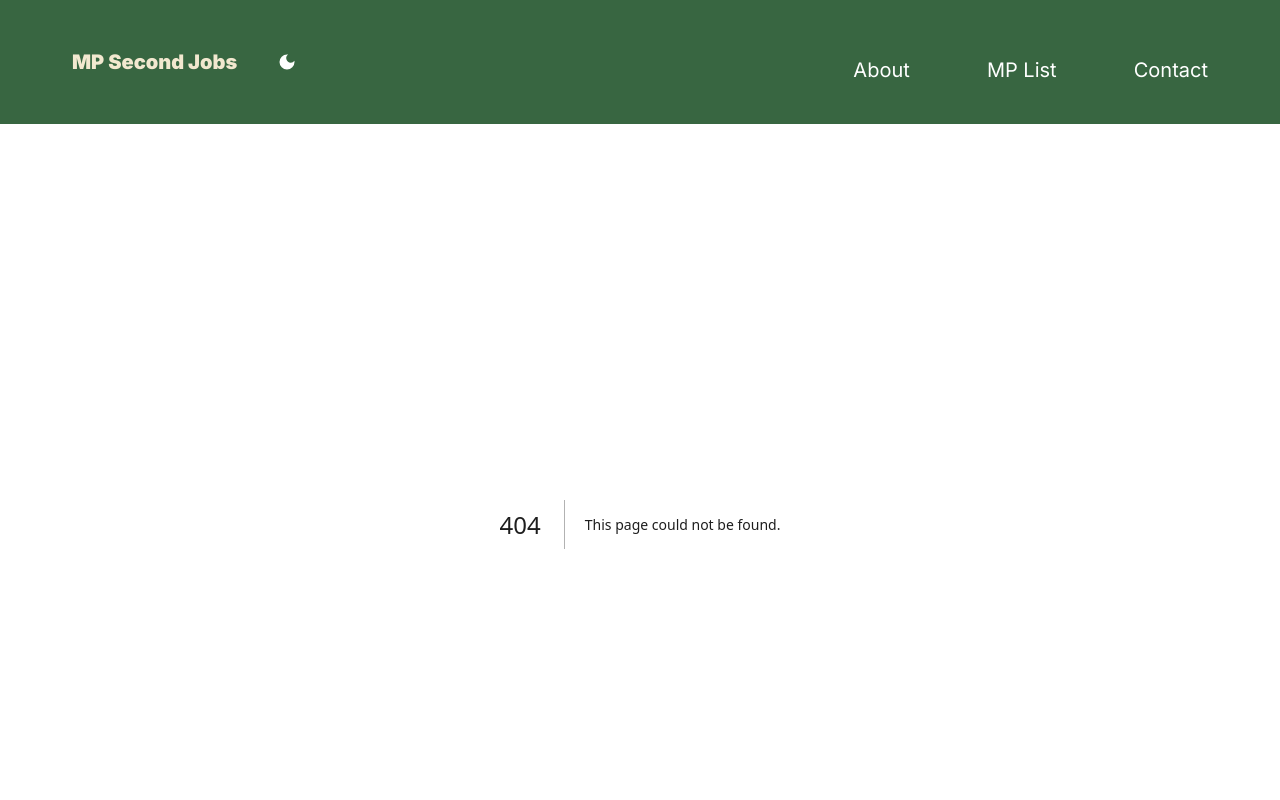
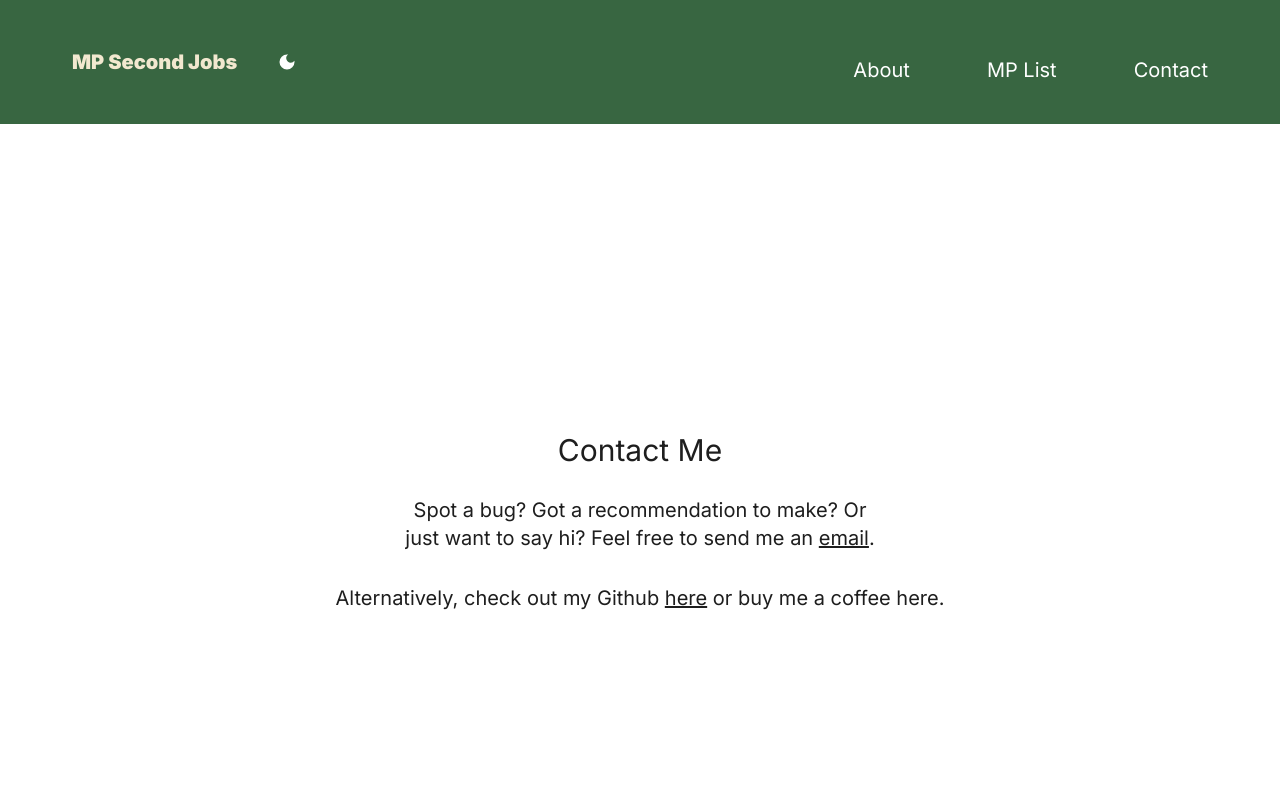
Before and after one commit to zamarz/second-jobs, a Next.js app: page /contact in a window 1280 px wide. Before the commit this address had no page. Shown: the top 800 px of the page. Built offline with nearby package versions, Linux system fonts and the light colour scheme.

Commit message:
Create Contact Me Page

```diff
--- /dev/null
+++ b/src/app/contact/page.tsx
@@ -0,0 +1,36 @@
+import Link from "next/link";
+
+const Contact = () => {
+  return (
+    <section className="min-h-screen flex justify-center items-center ">
+      <div className="text-center w-2/3 text-balance">
+        <h3 className="text-3xl py-3 mx-auto">Contact Me</h3>
+        <p className="text-xl py-4">
+          Spot a bug? Got a recommendation to make? Or just want to say hi? Feel
+          free to send me an{" "}
+          <Link
+            className="underline hover:bg-tertiary-light"
+            href="mailto:zmarzouk23@gmail.com"
+            target="_blank"
+          >
+            email
+          </Link>
+          .
+        </p>
+        <p className="text-xl py-4">
+          Alternatively, check out my Github{" "}
+          <Link
+            className="underline hover:bg-tertiary-light"
+            href="https://github.com/zamarz"
+            target="_blank"
+          >
+            here
+          </Link>{" "}
+          or buy me a coffee here.
+        </p>
+      </div>
+    </section>
+  );
+};
+
+export default Contact;
--- a/src/components/Footer.tsx
+++ b/src/components/Footer.tsx
@@ -15,7 +15,12 @@ const Footer = () => {
           </div>
           <div className="space-y-2">
             <h4 className="font-semibold mb-4">
-              <Link href="mps">MP List</Link>
+              <Link href="/mps">MP List</Link>
+            </h4>
+          </div>
+          <div className="space-y-2">
+            <h4 className="font-semibold mb-4">
+              <Link href="/contact">Contact Me</Link>
             </h4>
           </div>
         </div>
--- a/src/components/Header.tsx
+++ b/src/components/Header.tsx
@@ -52,7 +52,7 @@ const Header = () => {
           </Link>
         </li>
         <li className="hover:-translate-y-2 duration-500 transition-all">
-          <Link href="/" className="text-sm md:text-base lg:text-xl">
+          <Link href="/contact" className="text-sm md:text-base lg:text-xl">
             Contact
           </Link>
         </li>
```
